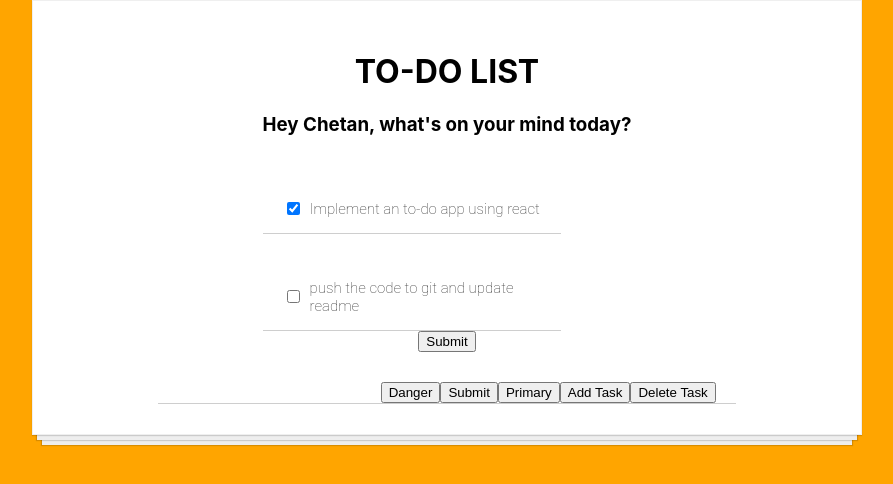
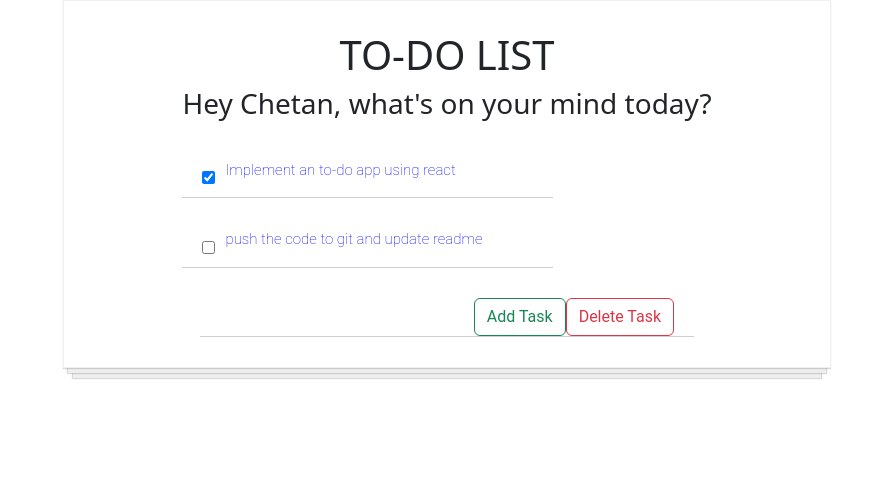
Before and after one commit to Chetanpaliwal22/To-Do-List-App, a React (Create React App) app: page / in a window 1280 px wide. Shown: the top 484 px of the page, without its empty margins (193-1086 px from the left). Built offline with nearby package versions, Linux system fonts and the light colour scheme.

Commit message:
code cleaned

```diff
--- a/src/App.js
+++ b/src/App.js
@@ -2,14 +2,13 @@ import React from 'react';
 import tododatas from './tododatas'
 import TodoItem from './ToDoItem'
 import Button from 'react-bootstrap/Button'
-import Popup from './Popup';
+import 'bootstrap/dist/css/bootstrap.min.css'
 
 class App extends React.Component {
   constructor() {
     super()
     this.state = {
       todos: tododatas,
-      showPopup: false
     }
 
     this.handleChange = this.handleChange.bind(this)
@@ -17,20 +16,18 @@ class App extends React.Component {
     this.deleteTask = this.deleteTask.bind(this);
   }
 
-  togglePopup() {
-    this.setState({
-      showPopup: !this.state.showPopup
-    });
-  }
+  handleChange(id) {
 
-  handleChange(id) {
     this.setState(prevState => {
-      const updatedTodos = prevState.todos.map(todo => {
+
+      let updatedTodos = prevState.todos.map(todo => {
+        //console.log(todo.completed)
         if (todo.id === id) {
           todo.completed = !todo.completed
         }
         return todo
       })
+
       return {
         todos: updatedTodos
       }
@@ -48,29 +45,15 @@ class App extends React.Component {
           {todoItems}
         </div>
 
-        <Button type='submit'>Submit</Button>
         <div className="todo-button">
-        <Button variant="danger">Danger</Button>
-        <Button type='submit'>Submit</Button>
-        <Button variant="outline-primary">Primary</Button>{' '}
-          <Button bsstyle="success" onClick={this.togglePopup.bind(this)}>Add Task</Button>
-
-          {this.state.showPopup ?
-            <Popup
-              text='Click "Close Button" to hide popup'
-              closePopup={this.togglePopup.bind(this)}
-            />
-            : null
-          }
-
-          <Button bsstyle="danger" onClick={this.deleteTask}>Delete Task</Button>
+          <Button variant="outline-success" onClick={this.addTask}>Add Task</Button>
+          <Button variant="outline-danger" onClick={this.deleteTask}>Delete Task</Button>
         </div>
       </div>
     )
   }
 
   addTask() {
-    this.togglePopup.bind(this)
     let len = tododatas.length
     tododatas.push({
       id: len + 1,
--- a/src/Popup.js
+++ /dev/null
@@ -1,20 +0,0 @@
-import React from 'react';
-import './style.css';
-import Button from 'react-bootstrap/Button'
-
-class Popup extends React.Component {
-  render() {
-    return (
-      <div className='popup'>
-        <div className='popup_inner'>
-          <h1>{this.props.text}</h1>
-          <input type="text" name="taskname" value="" />
-          <button onClick={this.props.closePopup}>close me</button>
-          <Button type='submit'>Submit</Button>
-        </div>
-      </div>
-    );
-  }
-}
-
-export default Popup;
--- a/src/style.css
+++ b/src/style.css
@@ -1,5 +1,5 @@
 body {
-    background-color: orange;
+    background-color: #3279a8;
 }
 
 .todo-list {
@@ -34,11 +34,12 @@ body {
     font-family: Roboto, sans-serif;
     font-weight: 100;
     font-size: 15px;
-    color: #333333;
+    color: blue;
 }
 
 h1 {
     text-align: center;
+    color: orange;
 }
 
 h3 {
@@ -68,25 +69,3 @@ input[type=checkbox] {
 input[type=checkbox]:focus {
     outline: 0;
 }
-
-.popup {
-    position: fixed;
-    width: 100%;
-    height: 100%;
-    top: 0;
-    left: 0;
-    right: 0;
-    bottom: 0;
-    margin: auto;
-    background-color: rgba(0,0,0, 0.5);
-  }
-  .popup_inner {
-    position: absolute;
-    left: 25%;
-    right: 25%;
-    top: 25%;
-    bottom: 25%;
-    margin: auto;
-    border-radius: 20px;
-    background: white;
-  }
```
Also changed, not shown: src/functionality.js (deleted, +0 -11 lines), src/tododatas.js (line endings or trailing spaces).
